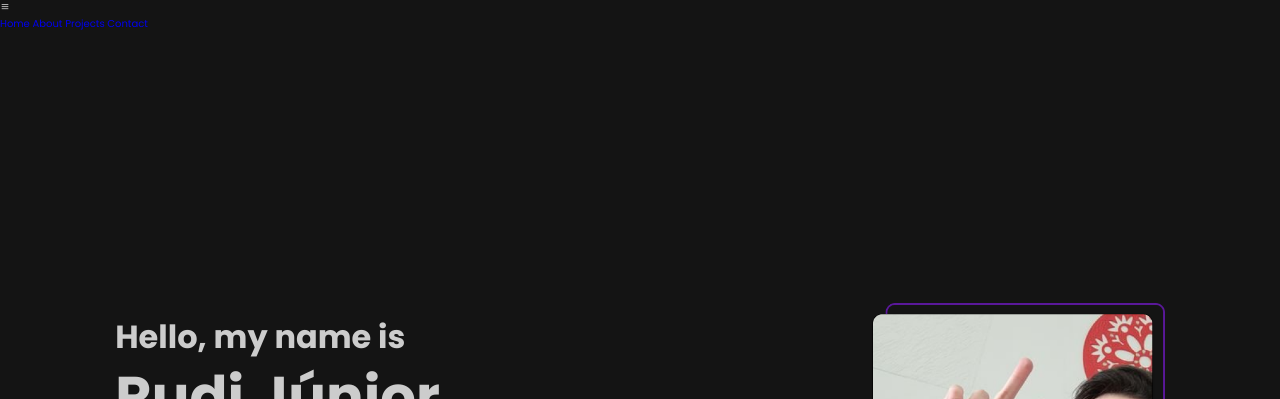
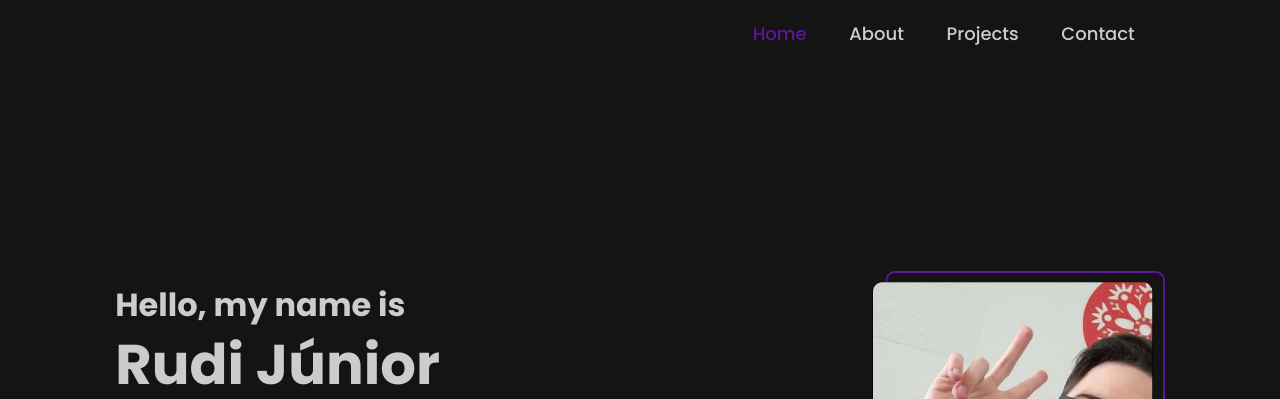
Before and after one commit to RudiJr/myPortfolio, a plain HTML site: page index.html in a window 1280 px wide. Shown: the top 399 px of the page. Drawn offline with nearby package versions, Linux system fonts and the light colour scheme.

Commit message:
Add header style

```diff
--- a/css/style.css
+++ b/css/style.css
@@ -15,7 +15,7 @@
     --bg-color: #141414;
     --main-color: #5a189a;
     --main-txt: #CCCCCC;
-    --reserve-color: #3C3C3C;
+    --card-color: #191919;
 }
 
 html{
@@ -33,6 +33,44 @@ section, main{
     min-height: 100vh;
     padding: 10rem 9% 2rem;
 }
+
+span{
+    color: var(--main-color);
+}
+
+
+/* header */
+
+.header {
+    position: fixed;
+    width: 100%;
+    right: 3rem;
+    padding: 2rem 9%;
+    background-color: var(--bg-color);
+    display: flex;
+    justify-content: flex-end;
+    align-items: center;
+}
+
+.navbar a {
+    font-size: 1.8rem;
+    color: var(--main-txt);
+    margin-left: 4rem;
+    transition: .3s;
+    font-weight: 500;
+}
+
+.navbar a:hover, .navbar a.active {
+    color: var(--main-color);
+}
+
+#menu-icon {
+    font-size: 3.6rem;
+    color: var(--main-txt);
+    display: none;
+}
+
+/* profile section */
 
 .profile{
     display: flex;
@@ -101,16 +139,13 @@ section, main{
     border: .2rem solid var(--main-color);
 }
 
-/*main*/
+/*main section*/
+
 .about {
     display: flex;
     justify-content: space-around;
     align-items: center;
     gap: 2rem;
-}
-
-span{
-    color: var(--main-color);
 }
 
 .title {
@@ -134,6 +169,7 @@ span{
     margin: 0 0 3rem;
     width: 35vw;
 }
+
 .skills h2 {
     line-height: 1.2rem;
     margin-top: 10.70rem;
```
